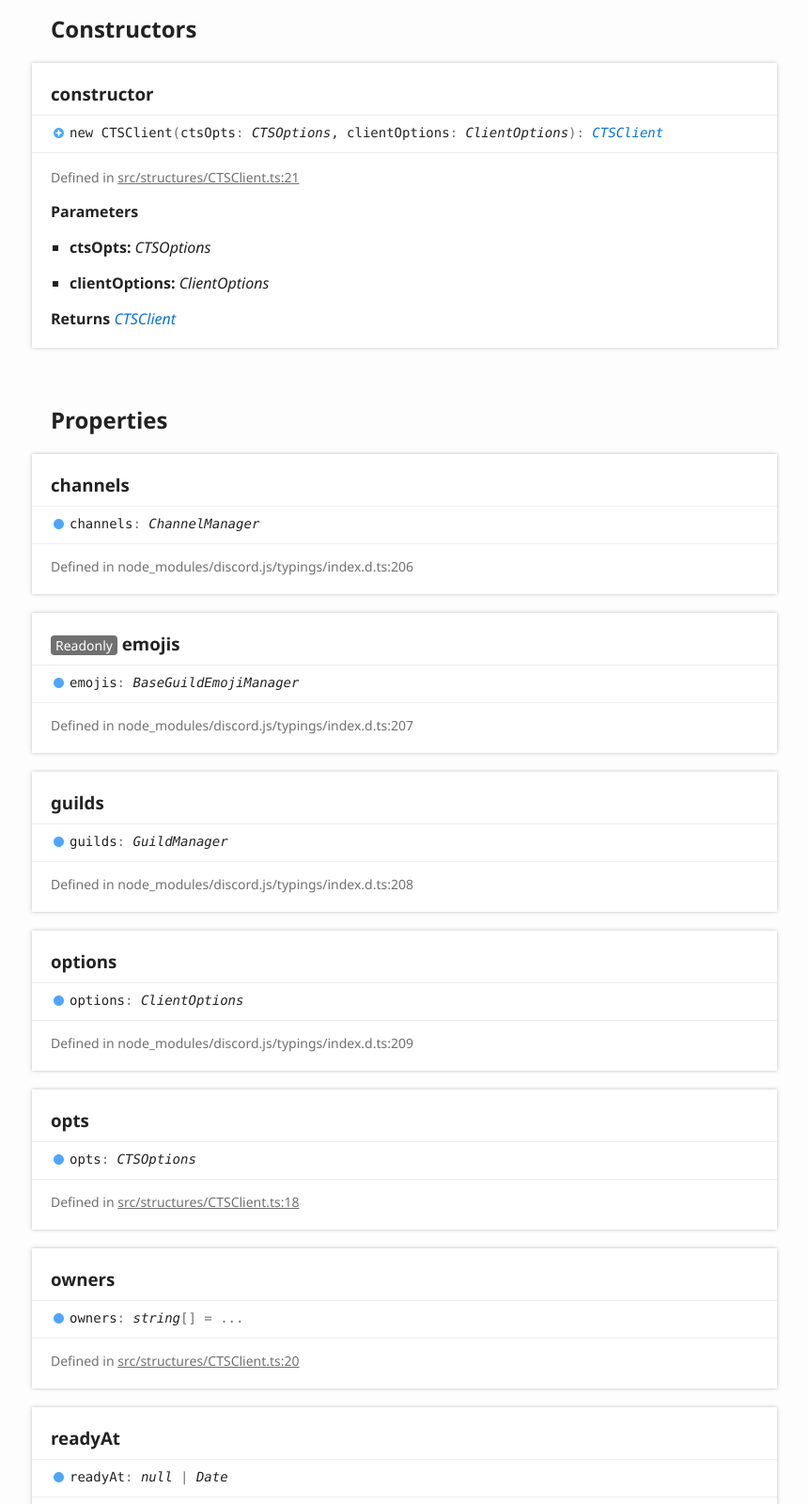
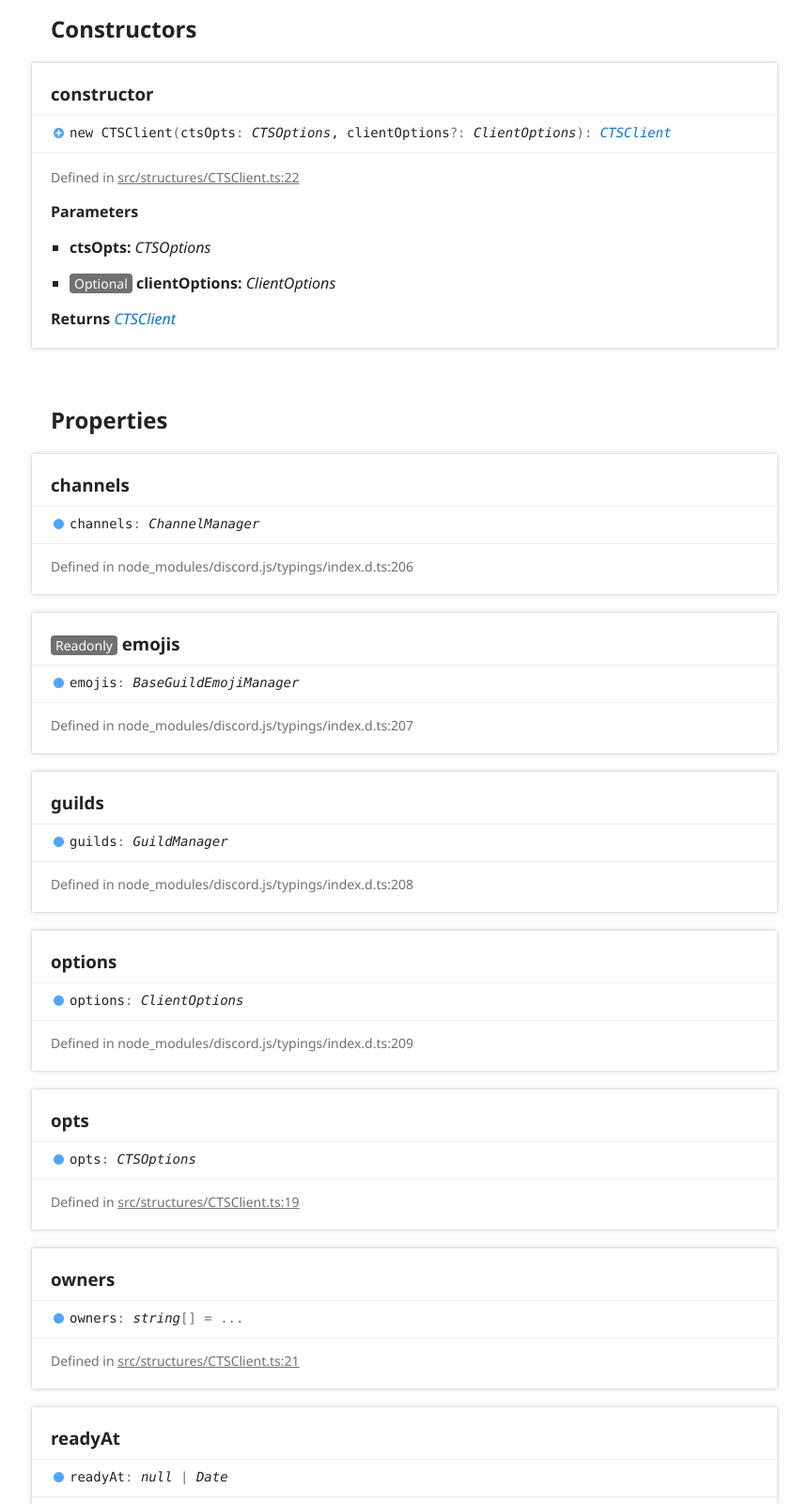
Before and after one commit to paring-chan/command.ts-rewrite, a plain HTML site: page classes/ctsclient.html in a window 1280 px wide. Shown: the part 1200-2800 px from the top of the page at 94% size, without its empty margins (6-866 px from the left). Drawn offline with Linux system fonts and the light colour scheme.

Commit message:
Deploying to gh-pages from @ pikokr/command.ts-rewrite@c897250106a1c286d229ce5f82ac46dc835477fa 🚀

```diff
--- a/classes/ctsclient.html
+++ b/classes/ctsclient.html
@@ -170,13 +170,13 @@
 					<a name="constructor" class="tsd-anchor"></a>
 					<h3>constructor</h3>
 					<ul class="tsd-signatures tsd-kind-constructor tsd-parent-kind-class">
-						<li class="tsd-signature tsd-kind-icon">new CTSClient<span class="tsd-signature-symbol">(</span>ctsOpts<span class="tsd-signature-symbol">: </span><span class="tsd-signature-type">CTSOptions</span>, clientOptions<span class="tsd-signature-symbol">: </span><span class="tsd-signature-type">ClientOptions</span><span class="tsd-signature-symbol">)</span><span class="tsd-signature-symbol">: </span><a href="ctsclient.html" class="tsd-signature-type" data-tsd-kind="Class">CTSClient</a></li>
-					</ul>
-					<ul class="tsd-descriptions">
-						<li class="tsd-description">
-							<aside class="tsd-sources">
-								<ul>
-									<li>Defined in <a href="https://github.com/pikokr/command.ts-rewrite/blob/554fdf1/src/structures/CTSClient.ts#L21">src/structures/CTSClient.ts:21</a></li>
+						<li class="tsd-signature tsd-kind-icon">new CTSClient<span class="tsd-signature-symbol">(</span>ctsOpts<span class="tsd-signature-symbol">: </span><span class="tsd-signature-type">CTSOptions</span>, clientOptions<span class="tsd-signature-symbol">?: </span><span class="tsd-signature-type">ClientOptions</span><span class="tsd-signature-symbol">)</span><span class="tsd-signature-symbol">: </span><a href="ctsclient.html" class="tsd-signature-type" data-tsd-kind="Class">CTSClient</a></li>
+					</ul>
+					<ul class="tsd-descriptions">
+						<li class="tsd-description">
+							<aside class="tsd-sources">
+								<ul>
+									<li>Defined in <a href="https://github.com/pikokr/command.ts-rewrite/blob/c897250/src/structures/CTSClient.ts#L22">src/structures/CTSClient.ts:22</a></li>
 								</ul>
 							</aside>
 							<h4 class="tsd-parameters-title">Parameters</h4>
@@ -185,7 +185,7 @@
 									<h5>ctsOpts: <span class="tsd-signature-type">CTSOptions</span></h5>
 								</li>
 								<li>
-									<h5>clientOptions: <span class="tsd-signature-type">ClientOptions</span></h5>
+									<h5><span class="tsd-flag ts-flagOptional">Optional</span> clientOptions: <span class="tsd-signature-type">ClientOptions</span></h5>
 								</li>
 							</ul>
 							<h4 class="tsd-returns-title">Returns <a href="ctsclient.html" class="tsd-signature-type" data-tsd-kind="Class">CTSClient</a></h4>
@@ -241,7 +241,7 @@
 					<div class="tsd-signature tsd-kind-icon">opts<span class="tsd-signature-symbol">:</span> <span class="tsd-signature-type">CTSOptions</span></div>
 					<aside class="tsd-sources">
 						<ul>
-							<li>Defined in <a href="https://github.com/pikokr/command.ts-rewrite/blob/554fdf1/src/structures/CTSClient.ts#L18">src/structures/CTSClient.ts:18</a></li>
+							<li>Defined in <a href="https://github.com/pikokr/command.ts-rewrite/blob/c897250/src/structures/CTSClient.ts#L19">src/structures/CTSClient.ts:19</a></li>
 						</ul>
 					</aside>
 				</section>
@@ -251,7 +251,7 @@
 					<div class="tsd-signature tsd-kind-icon">owners<span class="tsd-signature-symbol">:</span> <span class="tsd-signature-type">string</span><span class="tsd-signature-symbol">[]</span><span class="tsd-signature-symbol"> = ...</span></div>
 					<aside class="tsd-sources">
 						<ul>
-							<li>Defined in <a href="https://github.com/pikokr/command.ts-rewrite/blob/554fdf1/src/structures/CTSClient.ts#L20">src/structures/CTSClient.ts:20</a></li>
+							<li>Defined in <a href="https://github.com/pikokr/command.ts-rewrite/blob/c897250/src/structures/CTSClient.ts#L21">src/structures/CTSClient.ts:21</a></li>
 						</ul>
 					</aside>
 				</section>
@@ -281,7 +281,7 @@
 					<div class="tsd-signature tsd-kind-icon">registry<span class="tsd-signature-symbol">:</span> <span class="tsd-signature-type">default</span></div>
 					<aside class="tsd-sources">
 						<ul>
-							<li>Defined in <a href="https://github.com/pikokr/command.ts-rewrite/blob/554fdf1/src/structures/CTSClient.ts#L19">src/structures/CTSClient.ts:19</a></li>
+							<li>Defined in <a href="https://github.com/pikokr/command.ts-rewrite/blob/c897250/src/structures/CTSClient.ts#L20">src/structures/CTSClient.ts:20</a></li>
 						</ul>
 					</aside>
 				</section>
@@ -351,7 +351,7 @@
 					<div class="tsd-signature tsd-kind-icon">watchers<span class="tsd-signature-symbol">:</span> <span class="tsd-signature-type">Collection</span><span class="tsd-signature-symbol">&lt;</span><span class="tsd-signature-type">string</span><span class="tsd-signature-symbol">, </span><span class="tsd-signature-type">FSWatcher</span><span class="tsd-signature-symbol">&gt;</span><span class="tsd-signature-symbol"> = ...</span></div>
 					<aside class="tsd-sources">
 						<ul>
-							<li>Defined in <a href="https://github.com/pikokr/command.ts-rewrite/blob/554fdf1/src/structures/CTSClient.ts#L21">src/structures/CTSClient.ts:21</a></li>
+							<li>Defined in <a href="https://github.com/pikokr/command.ts-rewrite/blob/c897250/src/structures/CTSClient.ts#L22">src/structures/CTSClient.ts:22</a></li>
 						</ul>
 					</aside>
 				</section>
@@ -433,7 +433,7 @@
 						<li class="tsd-description">
 							<aside class="tsd-sources">
 								<ul>
-									<li>Defined in <a href="https://github.com/pikokr/command.ts-rewrite/blob/554fdf1/src/structures/CTSClient.ts#L75">src/structures/CTSClient.ts:75</a></li>
+									<li>Defined in <a href="https://github.com/pikokr/command.ts-rewrite/blob/c897250/src/structures/CTSClient.ts#L76">src/structures/CTSClient.ts:76</a></li>
 								</ul>
 							</aside>
 							<h4 class="tsd-parameters-title">Parameters</h4>
@@ -465,7 +465,7 @@
 						<li class="tsd-description">
 							<aside class="tsd-sources">
 								<ul>
-									<li>Defined in <a href="https://github.com/pikokr/command.ts-rewrite/blob/554fdf1/src/structures/CTSClient.ts#L29">src/structures/CTSClient.ts:29</a></li>
+									<li>Defined in <a href="https://github.com/pikokr/command.ts-rewrite/blob/c897250/src/structures/CTSClient.ts#L30">src/structures/CTSClient.ts:30</a></li>
 								</ul>
 							</aside>
 							<h4 class="tsd-type-parameters-title">Type parameters</h4>
@@ -497,7 +497,7 @@
 						<li class="tsd-description">
 							<aside class="tsd-sources">
 								<ul>
-									<li>Defined in <a href="https://github.com/pikokr/command.ts-rewrite/blob/554fdf1/src/structures/CTSClient.ts#L112">src/structures/CTSClient.ts:112</a></li>
+									<li>Defined in <a href="https://github.com/pikokr/command.ts-rewrite/blob/c897250/src/structures/CTSClient.ts#L113">src/structures/CTSClient.ts:113</a></li>
 								</ul>
 							</aside>
 							<h4 class="tsd-parameters-title">Parameters</h4>
@@ -520,7 +520,7 @@
 						<li class="tsd-description">
 							<aside class="tsd-sources">
 								<ul>
-									<li>Defined in <a href="https://github.com/pikokr/command.ts-rewrite/blob/554fdf1/src/structures/CTSClient.ts#L41">src/structures/CTSClient.ts:41</a></li>
+									<li>Defined in <a href="https://github.com/pikokr/command.ts-rewrite/blob/c897250/src/structures/CTSClient.ts#L42">src/structures/CTSClient.ts:42</a></li>
 								</ul>
 							</aside>
 							<h4 class="tsd-parameters-title">Parameters</h4>
@@ -679,7 +679,7 @@
 						<li class="tsd-description">
 							<aside class="tsd-sources">
 								<ul>
-									<li>Defined in <a href="https://github.com/pikokr/command.ts-rewrite/blob/554fdf1/src/structures/CTSClient.ts#L194">src/structures/CTSClient.ts:194</a></li>
+									<li>Defined in <a href="https://github.com/pikokr/command.ts-rewrite/blob/c897250/src/structures/CTSClient.ts#L195">src/structures/CTSClient.ts:195</a></li>
 								</ul>
 							</aside>
 							<h4 class="tsd-parameters-title">Parameters</h4>
@@ -937,7 +937,7 @@
 						<li class="tsd-description">
 							<aside class="tsd-sources">
 								<ul>
-									<li>Defined in <a href="https://github.com/pikokr/command.ts-rewrite/blob/554fdf1/src/structures/CTSClient.ts#L135">src/structures/CTSClient.ts:135</a></li>
+									<li>Defined in <a href="https://github.com/pikokr/command.ts-rewrite/blob/c897250/src/structures/CTSClient.ts#L136">src/structures/CTSClient.ts:136</a></li>
 								</ul>
 							</aside>
 							<h4 class="tsd-parameters-title">Parameters</h4>
@@ -1373,7 +1373,7 @@
 						<li class="tsd-description">
 							<aside class="tsd-sources">
 								<ul>
-									<li>Defined in <a href="https://github.com/pikokr/command.ts-rewrite/blob/554fdf1/src/structures/CTSClient.ts#L189">src/structures/CTSClient.ts:189</a></li>
+									<li>Defined in <a href="https://github.com/pikokr/command.ts-rewrite/blob/c897250/src/structures/CTSClient.ts#L190">src/structures/CTSClient.ts:190</a></li>
 								</ul>
 							</aside>
 							<h4 class="tsd-parameters-title">Parameters</h4>
@@ -1691,7 +1691,7 @@
 						<li class="tsd-description">
 							<aside class="tsd-sources">
 								<ul>
-									<li>Defined in <a href="https://github.com/pikokr/command.ts-rewrite/blob/554fdf1/src/structures/CTSClient.ts#L177">src/structures/CTSClient.ts:177</a></li>
+									<li>Defined in <a href="https://github.com/pikokr/command.ts-rewrite/blob/c897250/src/structures/CTSClient.ts#L178">src/structures/CTSClient.ts:178</a></li>
 								</ul>
 							</aside>
 							<h4 class="tsd-parameters-title">Parameters</h4>
```
Also changed, not shown: classes/ctscontext.html (+8 -8 lines), classes/module.html (+4 -4 lines), modules.html (+4 -4 lines).
